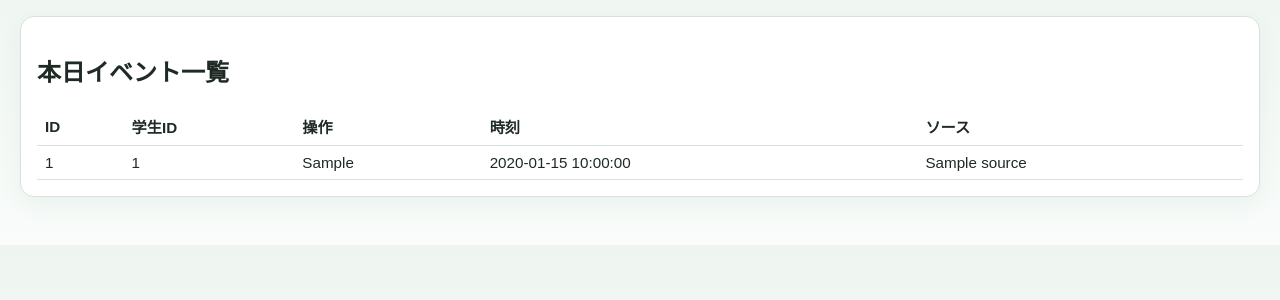
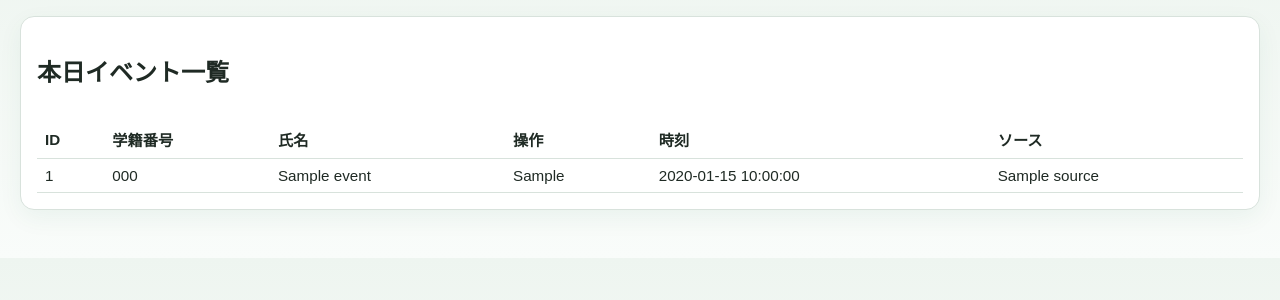
Before and after one commit to being24/nfc_attendance, a FastAPI app: template app/templates/admin_events.html in a window 1280 px wide. Shown: the part 52-352 px from the top of the page. Run offline with FastAPI, Linux system fonts and the light colour scheme; the template is opened without the code that fills it: most values are stand-ins (such as "Sample title", 1, 10 or a date in 2020); some libraries are stand-ins or nearby versions.

Commit message:
Polish admin attendance and event tables

```diff
--- a/app/templates/admin_events.html
+++ b/app/templates/admin_events.html
@@ -2,11 +2,13 @@
 {% block content %}
 <section class="card">
   <h1>本日イベント一覧</h1>
+  <div class="table-scroll">
     <table>
       <thead>
         <tr>
           <th>ID</th>
-        <th>学生ID</th>
+          <th>学籍番号</th>
+          <th>氏名</th>
           <th>操作</th>
           <th>時刻</th>
           <th>ソース</th>
@@ -16,15 +18,17 @@
         {% for e in events %}
         <tr>
           <td>{{ e.id }}</td>
-        <td>{{ e.student_id }}</td>
+          <td>{{ e.student_code }}</td>
+          <td>{{ e.student_name }}</td>
           <td>{{ event_type_labels.get(e.event_type, e.event_type) }}</td>
           <td>{{ e.occurred_at.strftime('%Y-%m-%d %H:%M:%S') }}</td>
           <td>{{ source_labels.get(e.source, e.source) }}</td>
         </tr>
         {% else %}
-      <tr><td colspan="5">イベントがありません</td></tr>
+        <tr><td colspan="6">イベントがありません</td></tr>
         {% endfor %}
       </tbody>
     </table>
+  </div>
 </section>
 {% endblock %}
--- a/app/templates/admin_today.html
+++ b/app/templates/admin_today.html
@@ -9,7 +9,7 @@
         <th>氏名</th>
         <th>入室時刻</th>
         <th>状態</th>
-        <th>累計在室時間(分)</th>
+        <th>累計在室時間</th>
       </tr>
     </thead>
     <tbody>
@@ -19,7 +19,7 @@
         <td>{{ row.name }}</td>
         <td>{{ row.entered_at.strftime('%Y-%m-%d %H:%M:%S') }}</td>
         <td>{{ status_labels.get(row.current_status, row.current_status) }}</td>
-        <td>{{ row.cumulative_minutes }}</td>
+        <td>{{ (row.cumulative_minutes // 60) }}時間{{ (row.cumulative_minutes % 60) }}分</td>
       </tr>
       {% else %}
       <tr><td colspan="5">在室者はいません</td></tr>
```
Lines whose indentation alone changed are shown as unchanged.
